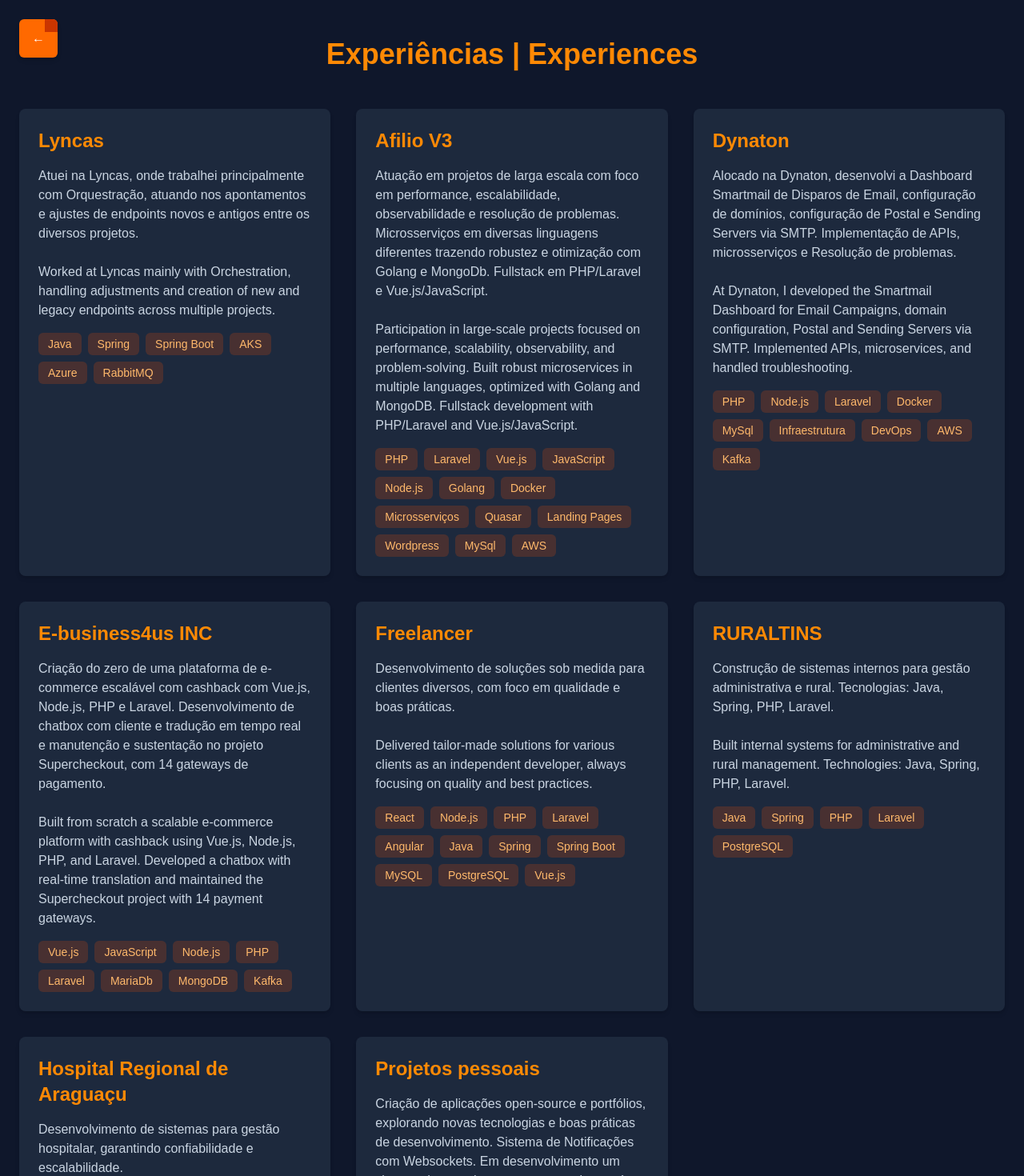
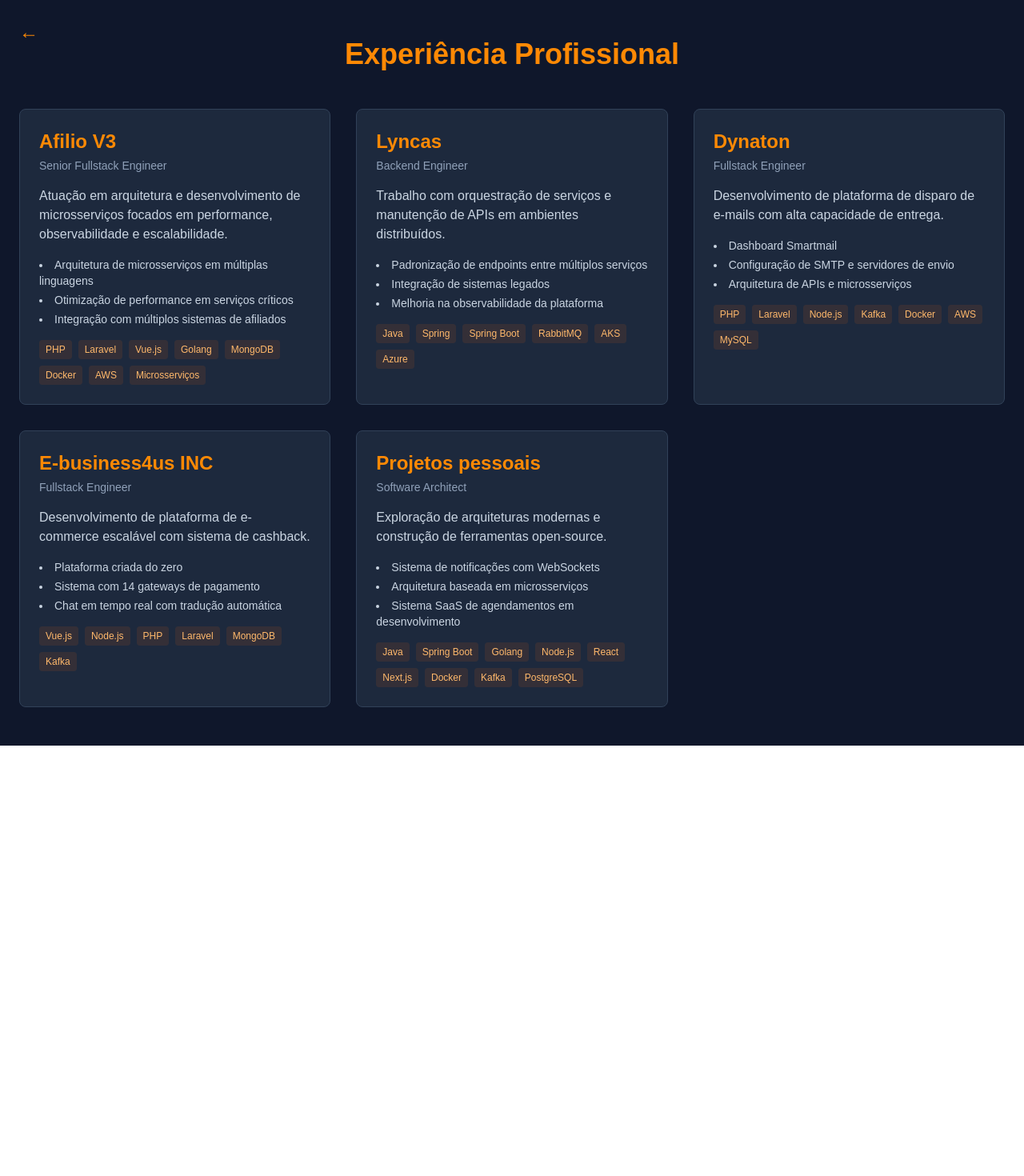
Before and after one commit to carlosmarques00/portfolio-carlos, a Next.js app: page /projects in a window 1280 px wide. Shown: the top 1470 px of the page at 80% size. After the commit the page ends 932 px from the top, so only its background shows below. Built offline with nearby package versions, Linux system fonts and the light colour scheme.

Commit message:
Update page.tsx

```diff
--- a/src/app/projects/page.tsx
+++ b/src/app/projects/page.tsx
@@ -5,137 +5,155 @@
 
 const projects = [
   {
-        title: "Lyncas",
+    id: "afilio",
+    title: "Afilio V3",
+    role: "Senior Fullstack Engineer",
     description:
-            "Atuei na Lyncas, onde trabalhei principalmente com Orquestração, atuando nos apontamentos e ajustes de endpoints novos e antigos entre os diversos projetos.\n\nWorked at Lyncas mainly with Orchestration, handling adjustments and creation of new and legacy endpoints across multiple projects.",
-        tech: ["Java", "Spring", "Spring Boot", "AKS", "Azure", "RabbitMQ"],
+      "Atuação em arquitetura e desenvolvimento de microsserviços focados em performance, observabilidade e escalabilidade.",
+    impact: [
+      "Arquitetura de microsserviços em múltiplas linguagens",
+      "Otimização de performance em serviços críticos",
+      "Integração com múltiplos sistemas de afiliados",
+    ],
+    stack: [
+      "PHP",
+      "Laravel",
+      "Vue.js",
+      "Golang",
+      "MongoDB",
+      "Docker",
+      "AWS",
+      "Microsserviços",
+    ],
   },
   {
-        title: "Afilio V3",
+    id: "lyncas",
+    title: "Lyncas",
+    role: "Backend Engineer",
     description:
-            "Atuação em projetos de larga escala com foco em performance, escalabilidade, observabilidade e resolução de problemas. Microsserviços em diversas linguagens diferentes trazendo robustez e otimização com Golang e MongoDb. Fullstack em PHP/Laravel e Vue.js/JavaScript.\n\nParticipation in large-scale projects focused on performance, scalability, observability, and problem-solving. Built robust microservices in multiple languages, optimized with Golang and MongoDB. Fullstack development with PHP/Laravel and Vue.js/JavaScript.",
-        tech: ["PHP", "Laravel", "Vue.js", "JavaScript", "Node.js", "Golang", "Docker", "Microsserviços", "Quasar", "Landing Pages", "Wordpress", "MySql", "AWS",],
+      "Trabalho com orquestração de serviços e manutenção de APIs em ambientes distribuídos.",
+    impact: [
+      "Padronização de endpoints entre múltiplos serviços",
+      "Integração de sistemas legados",
+      "Melhoria na observabilidade da plataforma",
+    ],
+    stack: ["Java", "Spring", "Spring Boot", "RabbitMQ", "AKS", "Azure"],
   },
   {
+    id: "dynaton",
     title: "Dynaton",
+    role: "Fullstack Engineer",
     description:
-            "Alocado na Dynaton, desenvolvi a Dashboard Smartmail de Disparos de Email, configuração de domínios, configuração de Postal e Sending Servers via SMTP. Implementação de APIs, microsserviços e Resolução de problemas.\n\nAt Dynaton, I developed the Smartmail Dashboard for Email Campaigns, domain configuration, Postal and Sending Servers via SMTP. Implemented APIs, microservices, and handled troubleshooting.",
-        tech: [ "PHP", "Node.js", "Laravel", "Docker", "MySql", "Infraestrutura", "DevOps", "AWS", "Kafka"],
+      "Desenvolvimento de plataforma de disparo de e-mails com alta capacidade de entrega.",
+    impact: [
+      "Dashboard Smartmail",
+      "Configuração de SMTP e servidores de envio",
+      "Arquitetura de APIs e microsserviços",
+    ],
+    stack: [
+      "PHP",
+      "Laravel",
+      "Node.js",
+      "Kafka",
+      "Docker",
+      "AWS",
+      "MySQL",
+    ],
   },
   {
+    id: "ebusiness",
     title: "E-business4us INC",
+    role: "Fullstack Engineer",
     description:
-            "Criação do zero de uma plataforma de e-commerce escalável com cashback com Vue.js, Node.js, PHP e Laravel. Desenvolvimento de chatbox com cliente e tradução em tempo real e manutenção e sustentação no projeto Supercheckout, com 14 gateways de pagamento.\n\nBuilt from scratch a scalable e-commerce platform with cashback using Vue.js, Node.js, PHP, and Laravel. Developed a chatbox with real-time translation and maintained the Supercheckout project with 14 payment gateways.",
-        tech: ["Vue.js", "JavaScript", "Node.js", "PHP", "Laravel", "MariaDb", "MongoDB", "Kafka"],
+      "Desenvolvimento de plataforma de e-commerce escalável com sistema de cashback.",
+    impact: [
+      "Plataforma criada do zero",
+      "Sistema com 14 gateways de pagamento",
+      "Chat em tempo real com tradução automática",
+    ],
+    stack: [
+      "Vue.js",
+      "Node.js",
+      "PHP",
+      "Laravel",
+      "MongoDB",
+      "Kafka",
+    ],
   },
   {
-        title: "Freelancer",
+    id: "personal",
+    title: "Projetos pessoais",
+    role: "Software Architect",
     description:
-            "Desenvolvimento de soluções sob medida para clientes diversos, com foco em qualidade e boas práticas.\n\nDelivered tailor-made solutions for various clients as an independent developer, always focusing on quality and best practices.",
-        tech: ["React", "Node.js", "PHP", "Laravel", "Angular", "Java", "Spring", "Spring Boot", "MySQL", "PostgreSQL", "Vue.js"],
-    },
-    {
-        title: "RURALTINS",
-        description:
-            "Construção de sistemas internos para gestão administrativa e rural. Tecnologias: Java, Spring, PHP, Laravel.\n\nBuilt internal systems for administrative and rural management. Technologies: Java, Spring, PHP, Laravel.",
-        tech: ["Java", "Spring", "PHP", "Laravel", "PostgreSQL"],
-    },
-    {
-        title: "Hospital Regional de Araguaçu",
-        description:
-            "Desenvolvimento de sistemas para gestão hospitalar, garantindo confiabilidade e escalabilidade.\n\nDeveloped hospital management systems ensuring reliability and scalability.",
-        tech: ["Java", "Spring", "PHP", "Laravel", "MySQL"],
-    },
-    {
-        title: "Projetos pessoais",
-        description:
-            "Criação de aplicações open-source e portfólios, explorando novas tecnologias e boas práticas de desenvolvimento. Sistema de Notificações com Websockets. Em desenvolvimento um sistema de agendamentos para quaisquer área de atuação.\n\nBuilt open-source applications and portfolios, exploring new technologies and development best practices. Notification System with Websockets. Currently developing a scheduling system for multiple business areas.",
-        tech: [
+      "Exploração de arquiteturas modernas e construção de ferramentas open-source.",
+    impact: [
+      "Sistema de notificações com WebSockets",
+      "Arquitetura baseada em microsserviços",
+      "Sistema SaaS de agendamentos em desenvolvimento",
+    ],
+    stack: [
       "Java",
-            "Spring",
       "Spring Boot",
       "Golang",
-            "PHP",
-            "Laravel",
-            "Python",
-            "Vue.js",
-            "Angular",
+      "Node.js",
       "React",
-            "React.js",
       "Next.js",
-            "Node.js",
-            "Express",
-            "JavaScript",
-            "TypeScript",
-            "HTML",
-            "CSS",
-            "TailwindCSS",
       "Docker",
       "Kafka",
-            "GitHub",
-            "MySQL",
       "PostgreSQL",
-            "Microsserviços",
-            "AKS (Azure Kubernetes Service)",
-            "EKS (Amazon Elastic Kubernetes Service)",
-            "AWS",
-            "Azure",
-            "APIs REST",
-            "Arquitetura de microsserviços",
-            "Integração contínua",
-            "Scrum",
-            "TDD",
-            "PHPUnit",
-            "WordPress",
-            "PhpMyAdmin"
-        ]
+    ],
   },
 ];
 
 export default function ProjectsPage() {
   return (
     <main className="min-h-screen bg-slate-900 text-white px-6 py-12 relative">
-            {/* Botão de voltar */}
+
       <Link
         href="/"
-                className="absolute top-6 left-6 w-12 h-12 bg-orange-500 text-white flex items-center justify-center rounded-md shadow-md transition transform hover:-translate-x-1 hover:-translate-y-1 hover:shadow-lg
-                           before:content-[''] before:absolute before:top-0 before:right-0 before:w-4 before:h-4 before:bg-orange-700 before:rounded-tr-md before:clip-path-[polygon(0_0,100%_0,100%_100%)]"
+        className="absolute top-6 left-6 text-2xl text-orange-400 hover:text-orange-300"
       >
         ←
       </Link>
 
       <h1 className="text-4xl font-bold text-center text-orange-400 mb-12">
-                Experiências | Experiences
+        Experiência Profissional
       </h1>
 
       <div className="grid gap-8 md:grid-cols-2 lg:grid-cols-3">
         {projects.map((project, index) => (
           <motion.div
-                        key={index}
-                        className="bg-slate-800 rounded-lg p-6 shadow-md hover:shadow-lg hover:shadow-orange-500/30"
-                        initial={
-                            index % 4 === 0
-                                ? { opacity: 0, x: -100 }
-                                : index % 4 === 1
-                                    ? { opacity: 0, y: 100 }
-                                    : index % 4 === 2
-                                        ? { opacity: 0, x: 100 }
-                                        : { opacity: 0, scale: 0.5 }
-                        }
-                        animate={{ opacity: 1, x: 0, y: 0, scale: 1 }}
-                        transition={{ duration: 0.8, delay: index * 0.2 }}
+            key={project.id}
+            className="bg-slate-800 border border-slate-700 rounded-lg p-6 hover:border-orange-400 transition"
+            initial={{ opacity: 0, y: 40 }}
+            animate={{ opacity: 1, y: 0 }}
+            transition={{ duration: 0.6, delay: index * 0.15 }}
           >
-                        <h2 className="text-2xl font-semibold text-orange-400 mb-4">
+            <h2 className="text-2xl font-semibold text-orange-400 mb-1">
               {project.title}
             </h2>
-                        <p className="text-slate-300 mb-4 whitespace-pre-line">{project.description}</p>
+
+            <p className="text-sm text-slate-400 mb-4">
+              {project.role}
+            </p>
+
+            <p className="text-slate-300 mb-4">
+              {project.description}
+            </p>
+
+            <ul className="text-sm text-slate-300 mb-4 list-disc list-inside space-y-1">
+              {project.impact.map((item) => (
+                <li key={item}>{item}</li>
+              ))}
+            </ul>
+
             <div className="flex flex-wrap gap-2">
-                            {project.tech.map((t, i) => (
+              {project.stack.map((tech) => (
                 <span
-                                    key={i}
-                                    className="bg-orange-600/20 text-orange-300 text-sm px-3 py-1 rounded-md"
+                  key={tech}
+                  className="bg-orange-500/10 text-orange-300 text-xs px-2 py-1 rounded"
                 >
-                                    {t}
+                  {tech}
                 </span>
               ))}
             </div>
```
Lines whose indentation alone changed are shown as unchanged.
